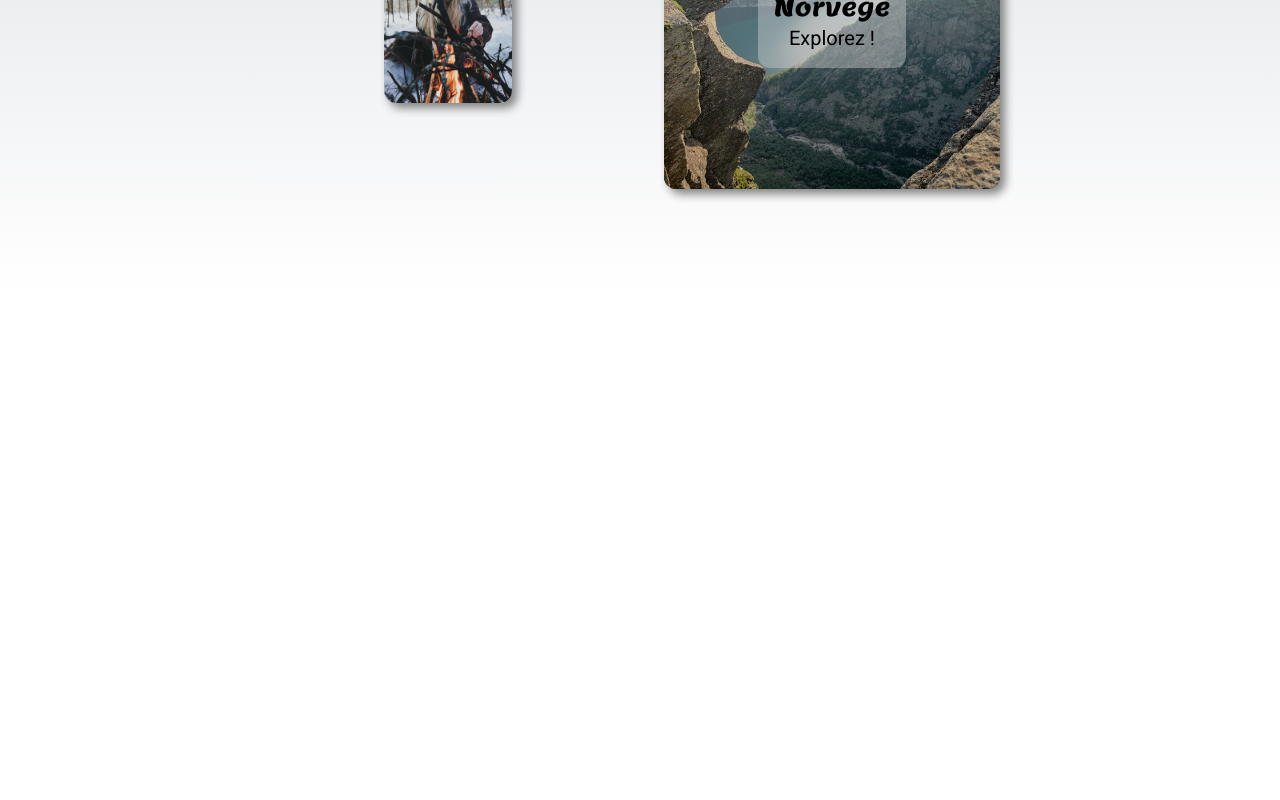
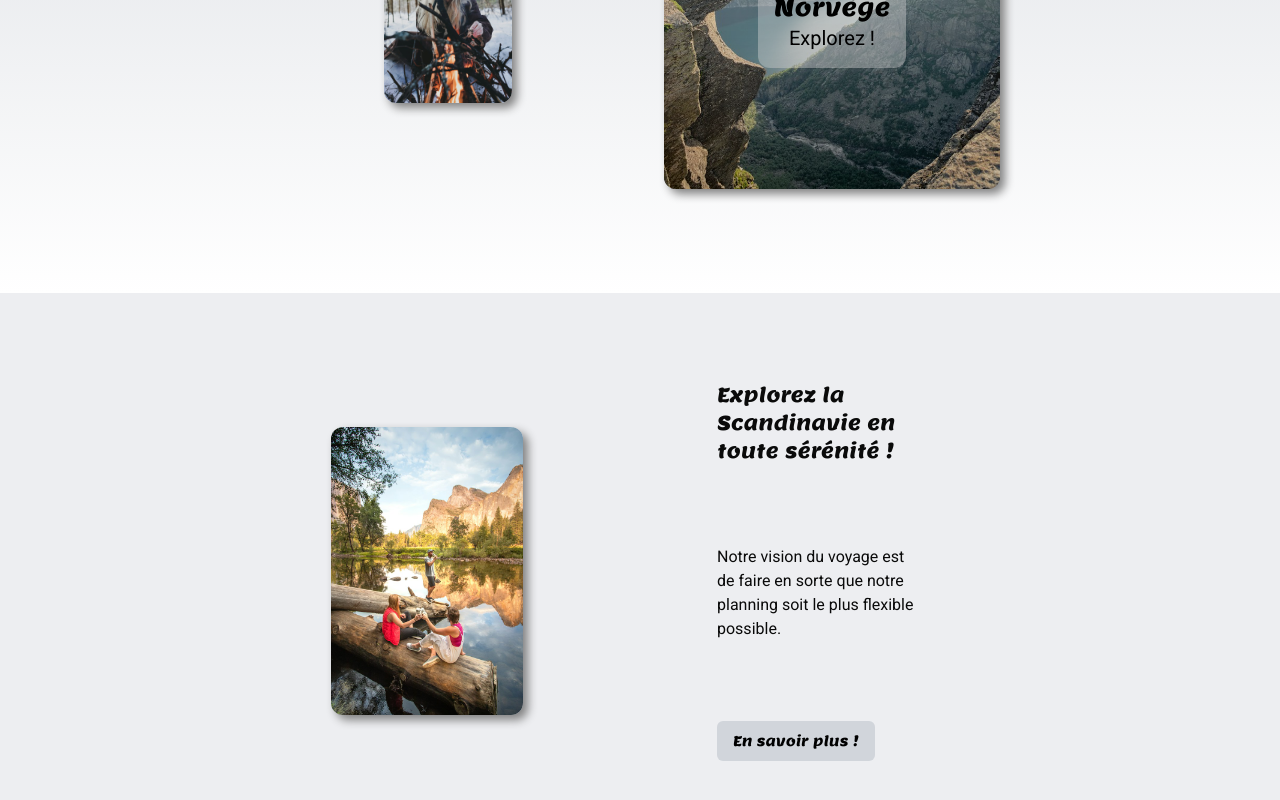
Before and after one commit to GuillaumeCeccoli/challenge-travel-agency, a Next.js app: page / in a window 1280 px wide. Shown: the part 1236-2036 px from the top of the page. Before the commit the page ends 1529 px from the top, so only its background shows below. Built offline with nearby package versions, Linux system fonts and the light colour scheme.

Commit message:
Ajout de la section a propos

```diff
--- a/app/globals.css
+++ b/app/globals.css
@@ -91,7 +91,8 @@
   }
 
   .scale-on-hover {
-    transition: transform 500ms ease-in-out;
+    transform: scale(1);
+    transition: transform 500ms ease-in;
   }
 
   .scale-on-hover:hover {
--- a/app/page.tsx
+++ b/app/page.tsx
@@ -1,3 +1,4 @@
+import { Button } from "@/components/ui/button";
 import { ChevronsDownIcon } from "lucide-react";
 import Image from "next/image";
 import Link from "next/link";
@@ -36,6 +37,29 @@ export default function Home() {
       <section>
         <Cards />
       </section>
+      <section className="py-16 flex flex-col items-center bg-gray-300 bg-opacity-40">
+        <article className="relative w-4/5 flex flex-col items-center gap-5 md:flex-row-reverse md:justify-around xl:w-3/5">
+          <div className="self-start w-full pb-10 sm:w-4/5 md:w-3/5 md:p-6 xl:w-1/3">
+            <h2 className="font-lemon text-xl">
+              Explorez la Scandinavie en toute sérénité !
+            </h2>
+            <p className="py-5 xl:py-20">
+              Notre vision du voyage est de faire en sorte que notre planning
+              soit le plus flexible possible.
+            </p>
+            <Button className="bg-gray-300 text-black font-lemon hover:shadow-lg hover:bg-gray-300">
+              En savoir plus !
+            </Button>
+          </div>
+          <Image
+            src="/imgs/voyage.jpg"
+            alt="Une famille qui boit un coup au bord d'un lac en pleine nature."
+            width={640}
+            height={480}
+            className="rounded-xl custom-shadow sm:w-3/5 lg:w-1/2 xl:w-3/12"
+          />
+        </article>
+      </section>
     </main>
   );
 }
```
Also changed, not shown: public/imgs/voyage.jpg (added).
